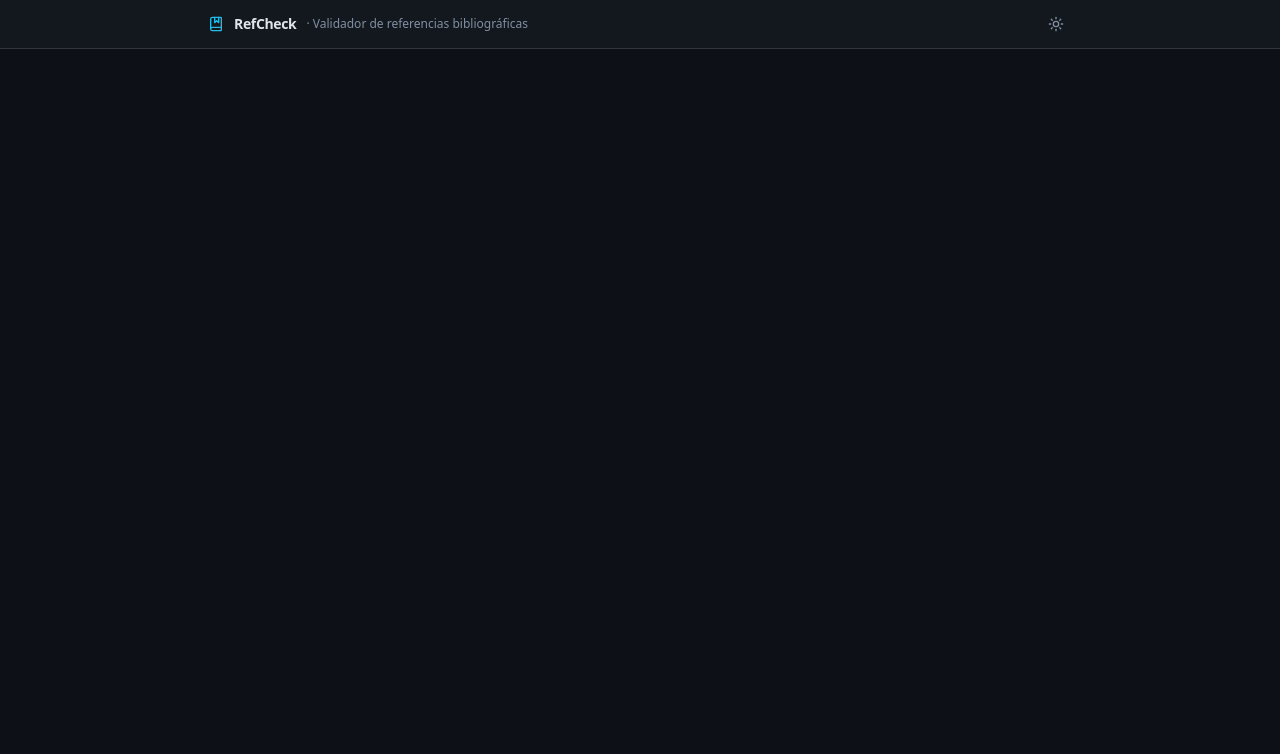
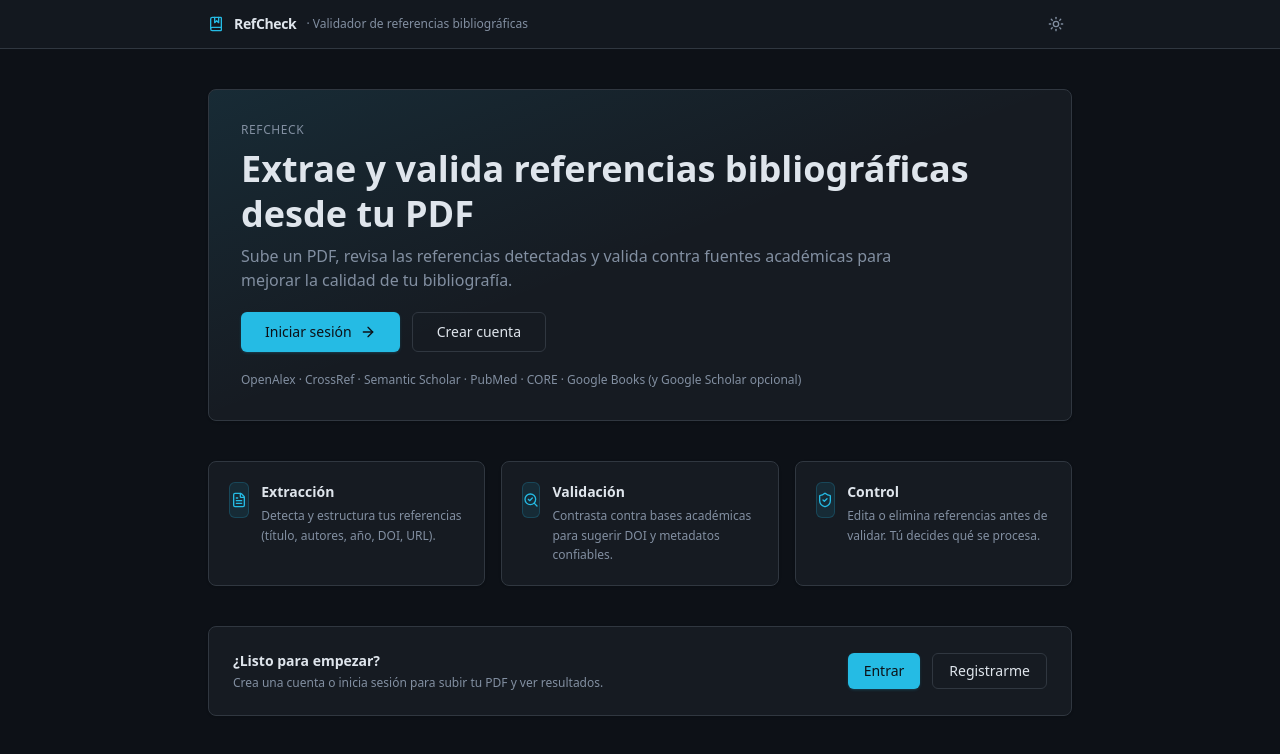
Before and after one commit to josue-p13/tesis_front, a Next.js app: page / in a window 1280 px wide. Shown: the top 754 px of the page. Built offline with nearby package versions, Linux system fonts and the light colour scheme; no server answers.

Commit message:
Actualizacion 28/4/2026

```diff
--- a/app/page.tsx
+++ b/app/page.tsx
@@ -1,5 +1,126 @@
+"use client";
+
+import Link from "next/link";
+import { FileText, SearchCheck, ShieldCheck, ArrowRight } from "lucide-react";
 import { App } from "@/components/app";
+import { useAuth } from "@/lib/auth-context";
+import { Button } from "@/components/ui/button";
+import { Card } from "@/components/ui/card";
 
 export default function Home() {
-  return <App />;
+  const { user, loading } = useAuth();
+
+  if (loading) {
+    return (
+      <div className="mx-auto max-w-4xl px-4 py-10">
+        <Card className="p-6">
+          <div className="space-y-3">
+            <div className="h-7 w-2/3 bg-surface-2 rounded" />
+            <div className="h-4 w-5/6 bg-surface-2 rounded" />
+            <div className="h-10 w-52 bg-surface-2 rounded mt-4" />
+          </div>
+        </Card>
+      </div>
+    );
+  }
+
+  if (user) return <App />;
+
+  return (
+    <div className="mx-auto max-w-4xl px-4 py-10 space-y-10">
+      <Card className="relative overflow-hidden p-8">
+        <div className="absolute inset-0 bg-gradient-to-br from-primary/10 via-transparent to-transparent" />
+        <div className="relative space-y-5">
+          <div className="space-y-2">
+            <p className="text-xs uppercase tracking-wider text-muted">RefCheck</p>
+            <h1 className="text-3xl sm:text-4xl font-semibold leading-tight">
+              Extrae y valida referencias bibliográficas desde tu PDF
+            </h1>
+            <p className="text-sm sm:text-base text-muted max-w-2xl">
+              Sube un PDF, revisa las referencias detectadas y valida contra fuentes académicas para mejorar la calidad de tu bibliografía.
+            </p>
+          </div>
+
+          <div className="flex flex-col sm:flex-row gap-3">
+            <Button asChild size="lg" className="sm:w-auto">
+              <Link href="/login">
+                Iniciar sesión
+                <ArrowRight className="h-4 w-4" />
+              </Link>
+            </Button>
+            <Button asChild variant="outline" size="lg" className="sm:w-auto">
+              <Link href="/register">Crear cuenta</Link>
+            </Button>
+          </div>
+
+          <p className="text-xs text-muted">
+            OpenAlex · CrossRef · Semantic Scholar · PubMed · CORE · Google Books (y Google Scholar opcional)
+          </p>
+        </div>
+      </Card>
+
+      <div className="grid gap-4 sm:grid-cols-3">
+        <Card className="p-5">
+          <div className="flex items-start gap-3">
+            <div className="h-9 w-9 rounded-md bg-primary/10 border border-primary/20 flex items-center justify-center">
+              <FileText className="h-4 w-4 text-primary" />
+            </div>
+            <div className="space-y-1">
+              <p className="font-semibold text-sm">Extracción</p>
+              <p className="text-xs text-muted leading-relaxed">
+                Detecta y estructura tus referencias (título, autores, año, DOI, URL).
+              </p>
+            </div>
+          </div>
+        </Card>
+
+        <Card className="p-5">
+          <div className="flex items-start gap-3">
+            <div className="h-9 w-9 rounded-md bg-primary/10 border border-primary/20 flex items-center justify-center">
+              <SearchCheck className="h-4 w-4 text-primary" />
+            </div>
+            <div className="space-y-1">
+              <p className="font-semibold text-sm">Validación</p>
+              <p className="text-xs text-muted leading-relaxed">
+                Contrasta contra bases académicas para sugerir DOI y metadatos confiables.
+              </p>
+            </div>
+          </div>
+        </Card>
+
+        <Card className="p-5">
+          <div className="flex items-start gap-3">
+            <div className="h-9 w-9 rounded-md bg-primary/10 border border-primary/20 flex items-center justify-center">
+              <ShieldCheck className="h-4 w-4 text-primary" />
+            </div>
+            <div className="space-y-1">
+              <p className="font-semibold text-sm">Control</p>
+              <p className="text-xs text-muted leading-relaxed">
+                Edita o elimina referencias antes de validar. Tú decides qué se procesa.
+              </p>
+            </div>
+          </div>
+        </Card>
+      </div>
+
+      <Card className="p-6">
+        <div className="flex flex-col sm:flex-row sm:items-center sm:justify-between gap-4">
+          <div>
+            <p className="text-sm font-semibold">¿Listo para empezar?</p>
+            <p className="text-xs text-muted mt-1">
+              Crea una cuenta o inicia sesión para subir tu PDF y ver resultados.
+            </p>
+          </div>
+          <div className="flex gap-3">
+            <Button asChild>
+              <Link href="/login">Entrar</Link>
+            </Button>
+            <Button asChild variant="outline">
+              <Link href="/register">Registrarme</Link>
+            </Button>
+          </div>
+        </div>
+      </Card>
+    </div>
+  );
 }
--- a/lib/auth-context.tsx
+++ b/lib/auth-context.tsx
@@ -38,6 +38,7 @@ export function AuthProvider({ children }: { children: React.ReactNode }) {
         }
         setUser(null);
         const isPublic =
+          pathname === "/" ||
           pathname?.startsWith("/login") ||
           pathname?.startsWith("/register") ||
           pathname?.startsWith("/verify-email") ||
--- a/middleware.ts
+++ b/middleware.ts
@@ -32,7 +32,7 @@ export async function middleware(request: NextRequest) {
   }
 
   // Si la ruta es pública, permitir acceso
-  const isPublicRoute = publicRoutes.some((route) => pathname.startsWith(route));
+  const isPublicRoute = pathname === "/" || publicRoutes.some((route) => pathname.startsWith(route));
 
   // Si la ruta no es pública y el usuario no está autenticado
   // redirigirlo al login
```
